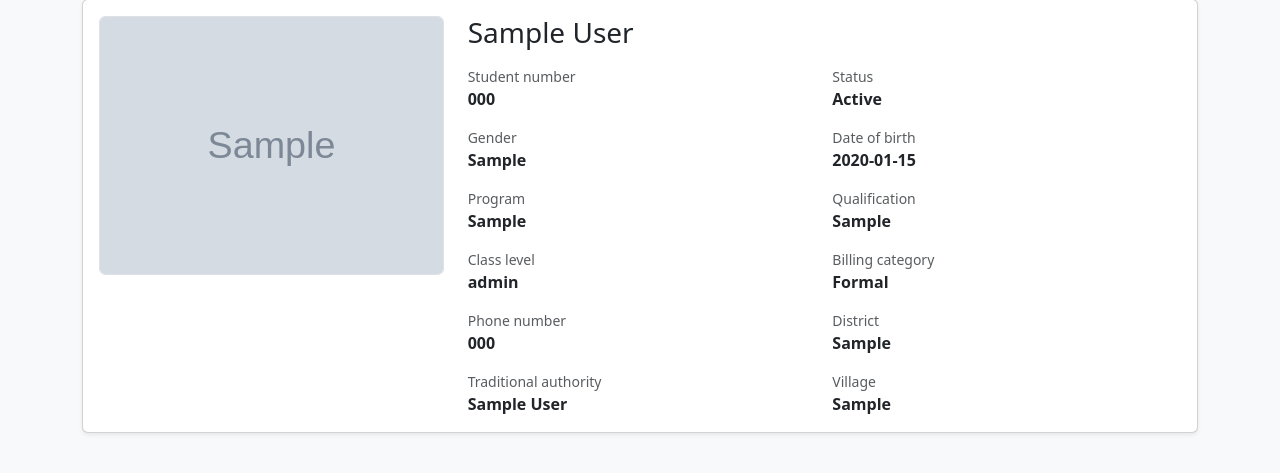
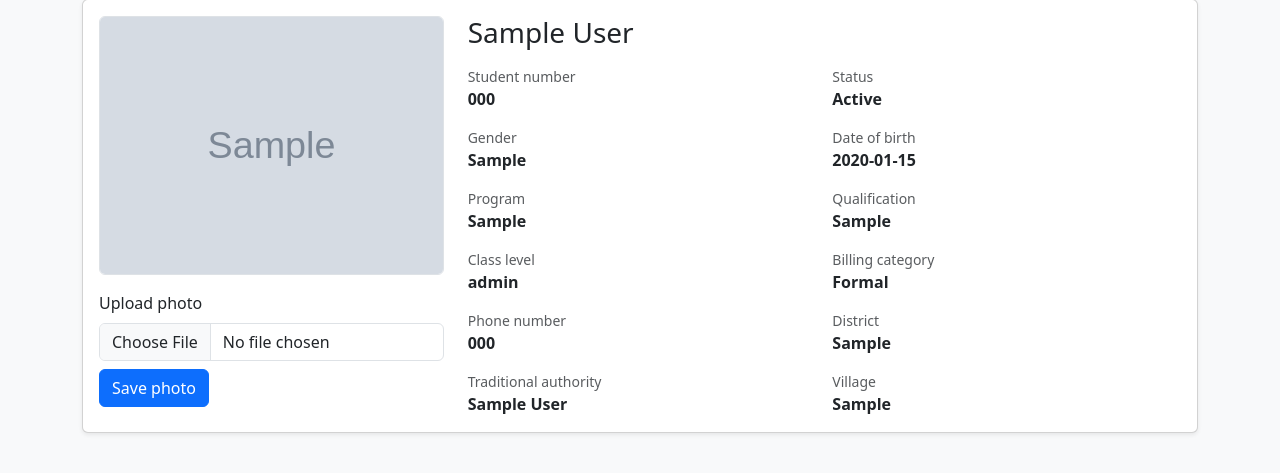
Before and after one commit to lawreay/NDC-Identity-System, a PHP site: page /student-profile.php?id=1 in a window 1280 px wide. Shown: the part 80-553 px from the top of the page. Run offline with PHP 8.4, Linux system fonts and the light colour scheme; tables that the repository leaves empty hold one stand-in row (values such as "Sample post"); grey boxes marked "Sample" are stand-in pictures.

Commit message:
Added a photo upload feature to the student profile page.
Added an upload form on the student profile view
Allowed image types: PNG, JPG, JPEG, and WebP
Saved uploaded files to student_photos
Stored the uploaded file path in the students table
The profile page now shows the uploaded photo immediately after saving

```diff
--- a/app/StudentRepository.php
+++ b/app/StudentRepository.php
@@ -44,4 +44,13 @@ final class StudentRepository
 
         return $student === false ? null : $student;
     }
+
+    public function updatePhoto(int $id, string $photoPath): bool
+    {
+        $statement = $this->connection->prepare('UPDATE students SET photo_path = :photo_path WHERE id = :id');
+        return $statement->execute([
+            ':photo_path' => $photoPath,
+            ':id' => $id,
+        ]);
+    }
 }
--- a/public/student-profile.php
+++ b/public/student-profile.php
@@ -3,6 +3,8 @@ require_once __DIR__ . '/../app/Database.php';
 require_once __DIR__ . '/../app/StudentRepository.php';
 
 $id = isset($_GET['id']) ? (int) $_GET['id'] : 0;
+$uploadMessage = '';
+$uploadType = '';
 
 try {
     $repository = new StudentRepository(Database::getConnection());
@@ -11,6 +13,39 @@ try {
 } catch (Throwable $exception) {
     $student = null;
     $errorMessage = $exception->getMessage();
+}
+
+if ($_SERVER['REQUEST_METHOD'] === 'POST' && $id > 0) {
+    if (isset($_FILES['photo']) && is_uploaded_file($_FILES['photo']['tmp_name'])) {
+        $allowedTypes = ['image/png', 'image/jpeg', 'image/jpg', 'image/webp'];
+        $file = $_FILES['photo'];
+
+        if (!in_array($file['type'], $allowedTypes, true)) {
+            $uploadMessage = 'Only PNG, JPG, and WebP images are allowed.';
+            $uploadType = 'danger';
+        } elseif ($file['error'] !== UPLOAD_ERR_OK) {
+            $uploadMessage = 'The upload failed. Please try again.';
+            $uploadType = 'danger';
+        } else {
+            $extension = pathinfo($file['name'], PATHINFO_EXTENSION);
+            $filename = 'student_' . $id . '_' . time() . '.' . strtolower($extension);
+            $destination = __DIR__ . '/uploads/student_photos/' . $filename;
+
+            if (!move_uploaded_file($file['tmp_name'], $destination)) {
+                $uploadMessage = 'The file could not be saved.';
+                $uploadType = 'danger';
+            } else {
+                $relativePath = 'uploads/student_photos/' . $filename;
+                $repository->updatePhoto($id, $relativePath);
+                $uploadMessage = 'Photo uploaded successfully.';
+                $uploadType = 'success';
+                $student = $repository->findById($id);
+            }
+        }
+    } else {
+        $uploadMessage = 'Please choose a photo to upload.';
+        $uploadType = 'warning';
+    }
 }
 
 $photoPath = $student['photo_path'] ?? '';
@@ -35,6 +70,10 @@ $fullName = trim(((string) ($student['first_name'] ?? '')) . ' ' . ((string) ($s
         <?php elseif (!$student): ?>
             <div class="alert alert-warning">Student not found.</div>
         <?php else: ?>
+            <?php if ($uploadMessage !== ''): ?>
+                <div class="alert alert-<?= htmlspecialchars($uploadType, ENT_QUOTES, 'UTF-8') ?>"><?= htmlspecialchars($uploadMessage, ENT_QUOTES, 'UTF-8') ?></div>
+            <?php endif; ?>
+
             <div class="card shadow-sm">
                 <div class="card-body">
                     <div class="row g-4 align-items-start">
@@ -45,9 +84,16 @@ $fullName = trim(((string) ($student['first_name'] ?? '')) . ' ' . ((string) ($s
                                 <div class="border rounded d-flex flex-column justify-content-center align-items-center text-center p-4 bg-light" style="min-height: 280px;">
                                     <div class="display-6 text-muted mb-2">📷</div>
                                     <h5 class="mb-2">No photo available</h5>
-                                    <p class="text-muted mb-0">Add a photo later when one is uploaded.</p>
+                                    <p class="text-muted mb-0">Upload a photo to add one here.</p>
                                 </div>
                             <?php endif; ?>
+
+                            <form method="post" enctype="multipart/form-data" class="mt-3">
+                                <input type="hidden" name="id" value="<?= (int) ($student['id'] ?? 0) ?>">
+                                <label class="form-label">Upload photo</label>
+                                <input type="file" name="photo" accept="image/png,image/jpeg,image/jpg,image/webp" class="form-control">
+                                <button type="submit" class="btn btn-primary mt-2">Save photo</button>
+                            </form>
                         </div>
                         <div class="col-md-8">
                             <h1 class="h3 mb-3"><?= htmlspecialchars($fullName ?: 'Student profile', ENT_QUOTES, 'UTF-8') ?></h1>
```
